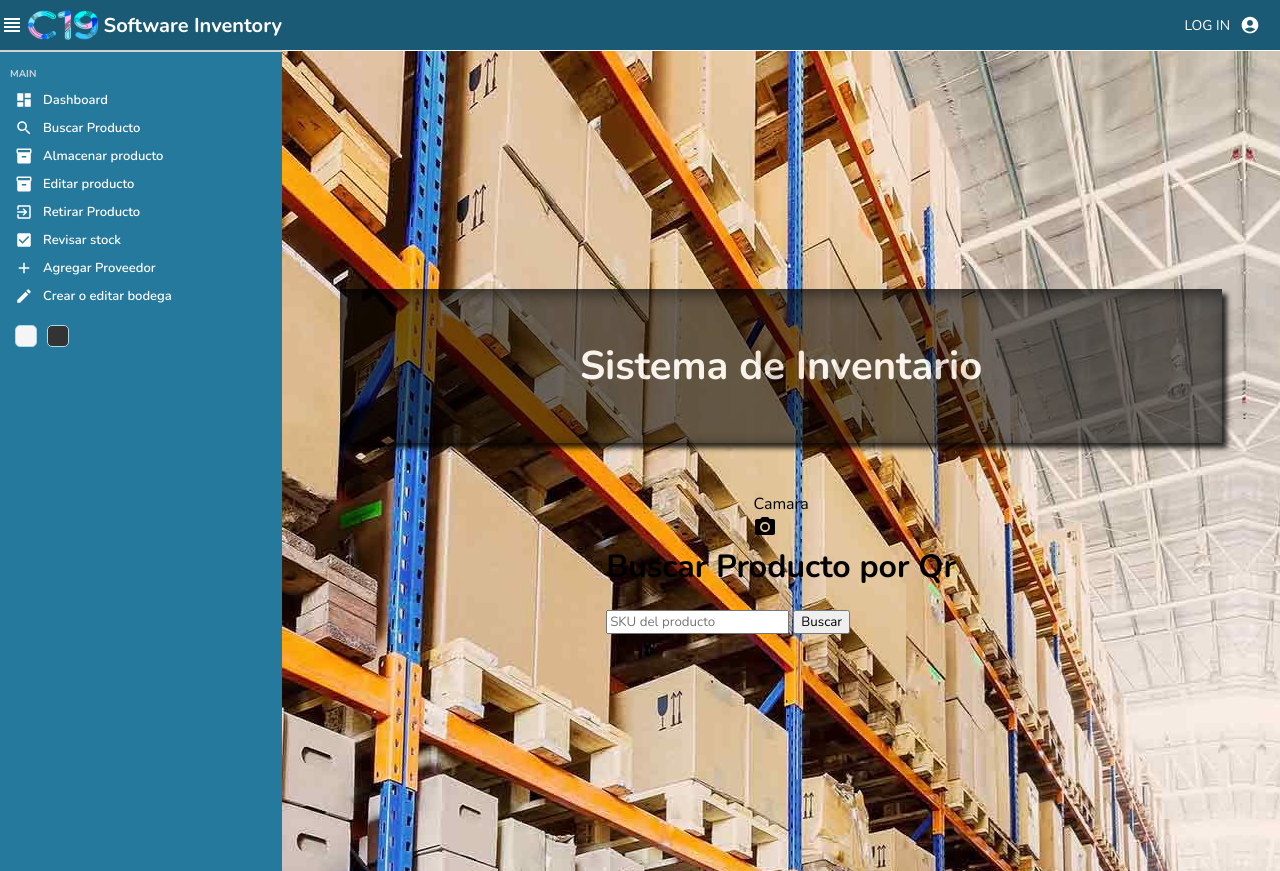
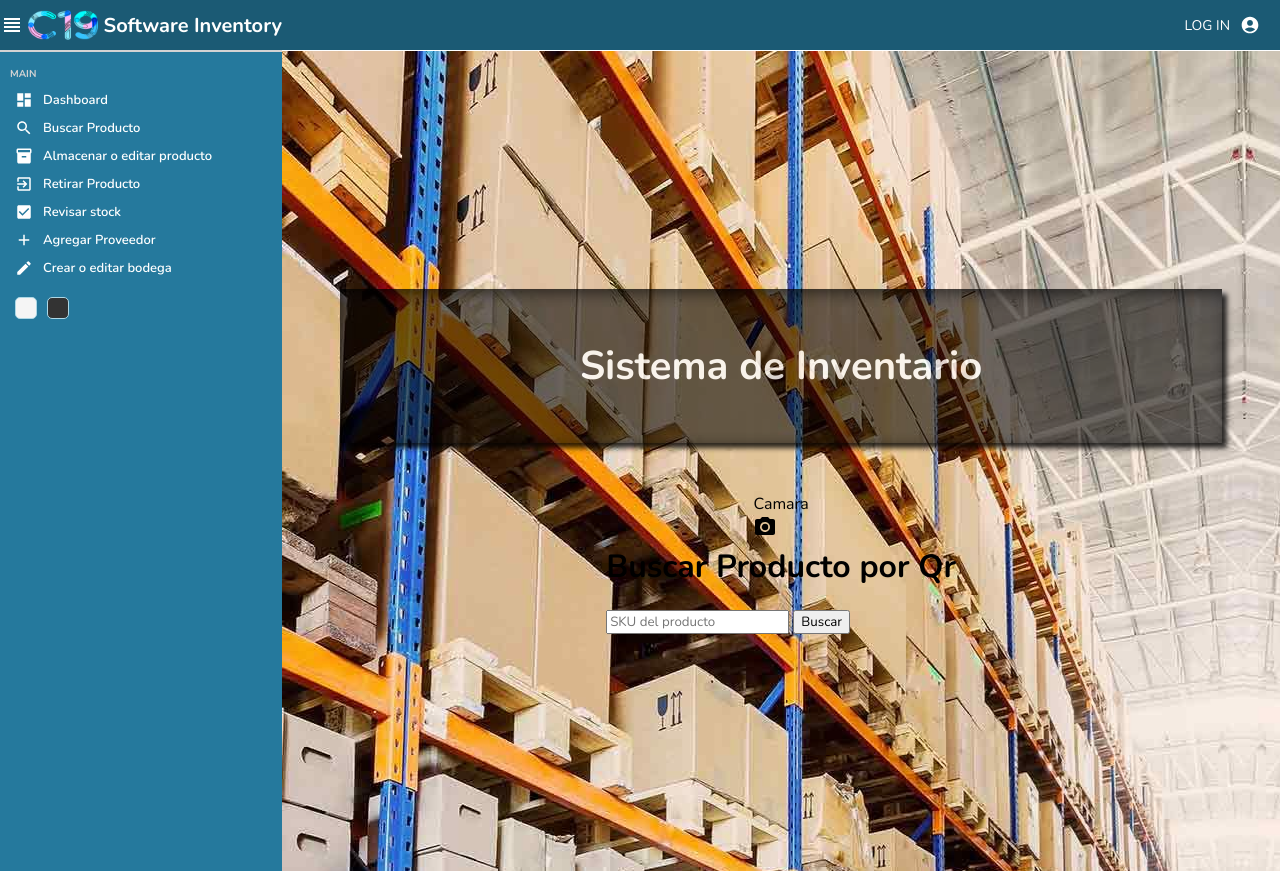
Before and after one commit to felipepizarro-osd/inventaryAppFrontend, a React (Create React App) app: page / in a window 1280 px wide. Built offline with nearby package versions, Linux system fonts and the light colour scheme.

Commit message:
Update sidebar.jsx

```diff
--- a/src/components/sidebar/sidebar.jsx
+++ b/src/components/sidebar/sidebar.jsx
@@ -13,7 +13,7 @@ import logo from '..//img/Logo.png'
 import { Grid } from '@mui/material';
 const tab = '\u00A0'
 
-function sidebar() {
+function Sidebar() {
   return (
     <div className='sidebar'>
       <div className='top'>
@@ -29,8 +29,7 @@ function sidebar() {
           <p className='title'>MAIN</p>
           <li><DashboardIcon className='Icons' /><span>Dashboard</span></li>
           <li><SearchIcon className='Icons' /><span>Buscar Producto</span></li>
-          <li><Inventory2Icon className='Icons' /><span>Almacenar producto</span></li>
-          <li><Inventory2Icon className='Icons' /><span>Editar producto</span></li>
+          <li><Inventory2Icon className='Icons' /><span>Almacenar o editar producto</span></li>
           <li><ExitToAppIcon className='Icons' /><span>Retirar Producto</span></li>
           <li><CheckBoxIcon className='Icons' /><span>Revisar stock</span></li>
           <li><AddIcon className='Icons' /><span>Agregar Proveedor</span></li>
@@ -50,4 +49,4 @@ function sidebar() {
   )
 }
 
-export default sidebar
+export default Sidebar
```
